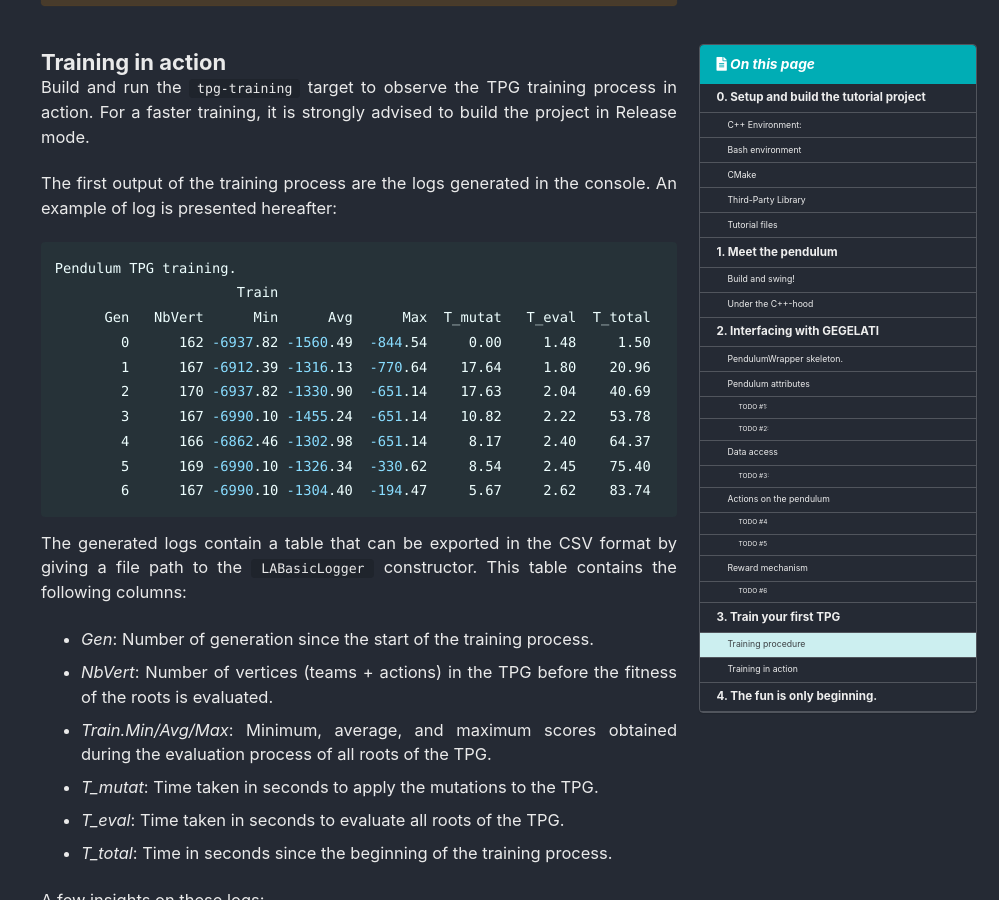
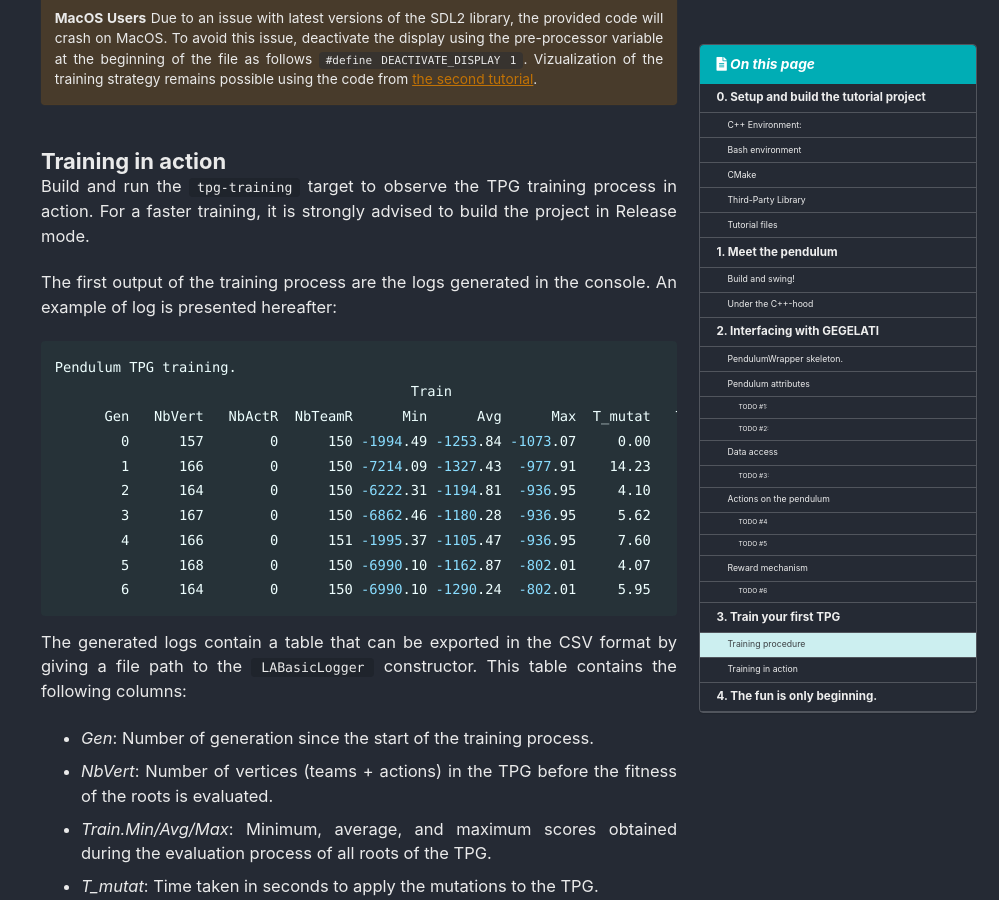
Before and after one commit to gegelati/gegelati-tutorial, a Jekyll site: the page built from docs/_pages/index.md, in a window 1280 px wide and 900 px high, scrolled down 9569 px. Shown: the whole window, without its empty margins (281-1280 px from the left). Built offline with Jekyll 4.4.1, drawn with Linux system fonts in a browser that asks for light colours; cached includes are drawn as plain includes; formulas are drawn with MathJax 3; the list of posts is cut into pages by our own code; some of the changed text lies outside the part shown.

Commit message:
(Tuto) Match changes from gegelati v2.0.0

````diff
--- a/docs/_pages/index.md
+++ b/docs/_pages/index.md
@@ -22,7 +22,7 @@
 
 ### C++ Environment:
 This tutorial requires a C++ development environment compatible with the C++17 standard.
-Compatibility of this tutorial was tested with MS Visual Studio Community Edition (MSVC) 2022, and GCC v9.
+Compatibility of this tutorial was tested with <span style="font-variant: small-caps;">Gegelati</span> v2.0.0, MS Visual Studio Community Edition (MSVC) 2022, and GCC v13.
 
 ### Bash environment
 Some scripts embedded in the given files of this tutorial require the availability of a bash environment.
@@ -464,15 +465,15 @@
 
 ```bash
 Pendulum TPG training.
-                      Train
-      Gen   NbVert      Min      Avg      Max  T_mutat   T_eval  T_total
-        0      162 -6937.82 -1560.49  -844.54     0.00     1.48     1.50
-        1      167 -6912.39 -1316.13  -770.64    17.64     1.80    20.96
-        2      170 -6937.82 -1330.90  -651.14    17.63     2.04    40.69
-        3      167 -6990.10 -1455.24  -651.14    10.82     2.22    53.78
-        4      166 -6862.46 -1302.98  -651.14     8.17     2.40    64.37
-        5      169 -6990.10 -1326.34  -330.62     8.54     2.45    75.40
-        6      167 -6990.10 -1304.40  -194.47     5.67     2.62    83.74
+                                           Train
+      Gen   NbVert   NbActR  NbTeamR      Min      Avg      Max  T_mutat   T_eval  T_decim  T_total
+        0      157        0      150 -1994.49 -1253.84 -1073.07     0.00     0.92     0.00     0.97
+        1      166        0      150 -7214.09 -1327.43  -977.91    14.23     1.11     0.00    16.35
+        2      164        0      150 -6222.31 -1194.81  -936.95     4.10     1.53     0.00    22.02
+        3      167        0      150 -6862.46 -1180.28  -936.95     5.62     1.62     0.00    29.29
+        4      166        0      151 -1995.37 -1105.47  -936.95     7.60     1.63     0.00    38.56
+        5      168        0      150 -6990.10 -1162.87  -802.01     4.07     1.60     0.00    44.27
+        6      164        0      150 -6990.10 -1290.24  -802.01     5.95     1.52     0.00    51.78
 ```
 
 The generated logs contain a table that can be exported in the CSV format by giving a file path to the `LABasicLogger` constructor.
````
Also changed, not shown: other parts of docs/_pages/index.md (+7 -6 lines).
